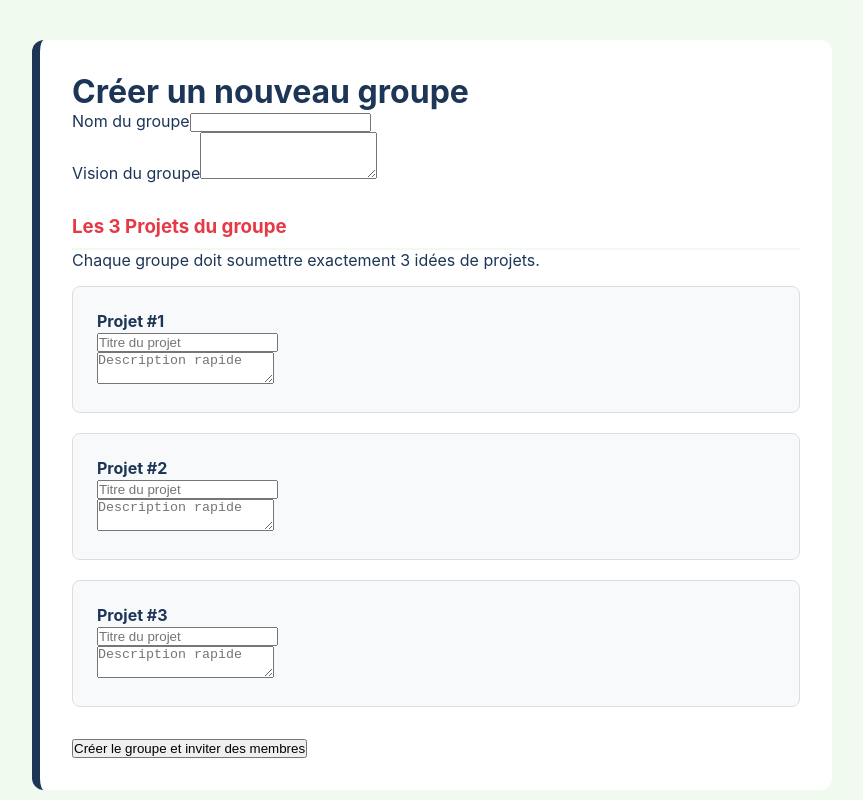
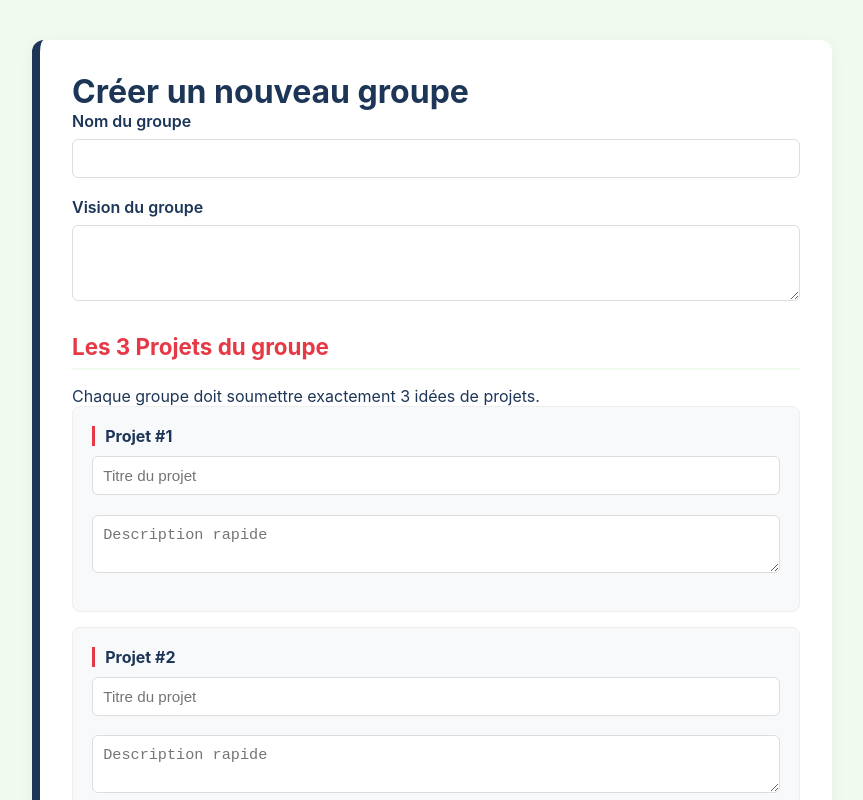
Before and after one commit to georgesnoe/seic-2026, a Next.js app: page /creer-groupe in a window 1280 px wide. Shown: the top 800 px of the page, without its empty margins (208-1071 px from the left). Built offline with nearby package versions, Linux system fonts and the light colour scheme; no server answers.

Commit message:
fix accessibility issues

```diff
--- a/styles/creer-groupe.module.css
+++ b/styles/creer-groupe.module.css
@@ -1,3 +1,5 @@
+/* Variables déjà dans globals.css */
+
 .container {
   max-width: 800px;
   margin: 40px auto;
@@ -5,32 +7,75 @@
   background: var(--white);
   border-radius: 12px;
   border-left: 8px solid var(--primary-blue);
+  box-shadow: 0 4px 15px rgba(0, 0, 0, 0.05);
+}
+
+.title {
+  color: var(--primary-blue);
+  margin-bottom: 1.5rem;
+}
+
+.formGroup {
+  display: flex;
+  flex-direction: column;
+  margin-bottom: 1.2rem;
+}
+
+.label {
+  font-weight: 600;
+  margin-bottom: 0.5rem;
+  color: var(--primary-blue);
+}
+
+.input,
+.textarea {
+  padding: 10px;
+  border: 1px solid #ddd;
+  border-radius: 6px;
+  font-size: 0.95rem;
 }
 
 .sectionTitle {
   color: var(--primary-red);
   border-bottom: 2px solid var(--light-gray);
-  padding-bottom: 10px;
-  margin-top: 2rem;
+  padding-bottom: 8px;
+  margin: 2rem 0 1rem 0;
+  font-size: 1.4rem;
 }
 
 .projectGrid {
   display: grid;
   grid-template-columns: 1fr;
-  gap: 20px;
-  margin-top: 1rem;
+  gap: 15px;
 }
 
 .projectCard {
-  padding: 1.5rem;
+  padding: 1.2rem;
   background: #f8f9fa;
-  border: 1px solid #ddd;
+  border: 1px solid #eee;
   border-radius: 8px;
 }
 
 .projectCard h4 {
   color: var(--primary-blue);
-  margin-top: 0;
+  margin: 0 0 10px 0;
+  border-left: 3px solid var(--primary-red);
+  padding-left: 10px;
 }
 
-/* On réutilise les styles .formGroup, .label, .input des CSS Modules précédents */
+.submitBtn {
+  width: 100%;
+  padding: 15px;
+  background-color: var(--primary-blue);
+  color: white;
+  border: none;
+  border-radius: 6px;
+  font-weight: bold;
+  cursor: pointer;
+  margin-top: 2rem;
+  transition: 0.3s;
+}
+
+.submitBtn:hover {
+  background-color: var(--primary-red);
+}
```
Also changed, not shown: app/groupes/page.tsx (+10 -1 lines).
